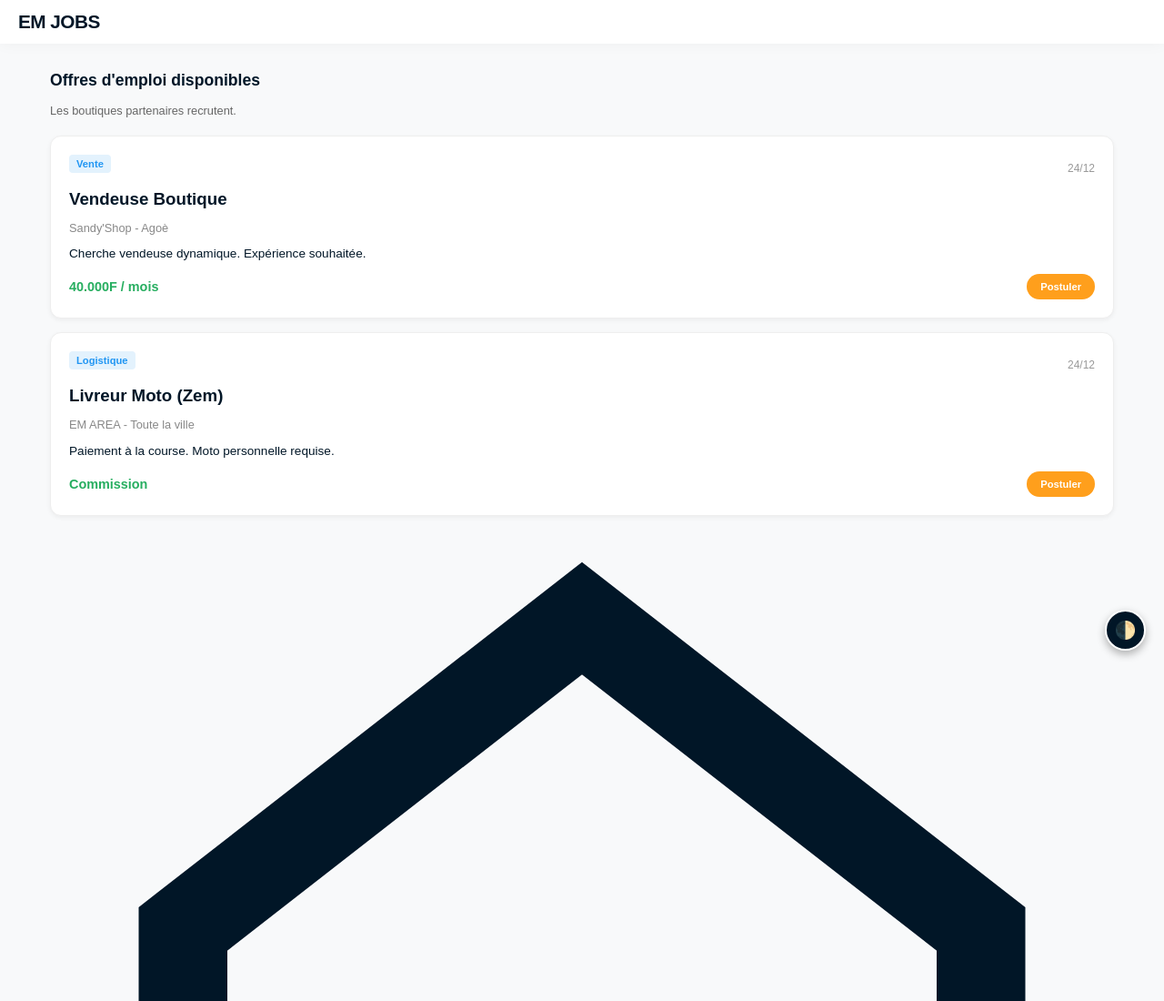
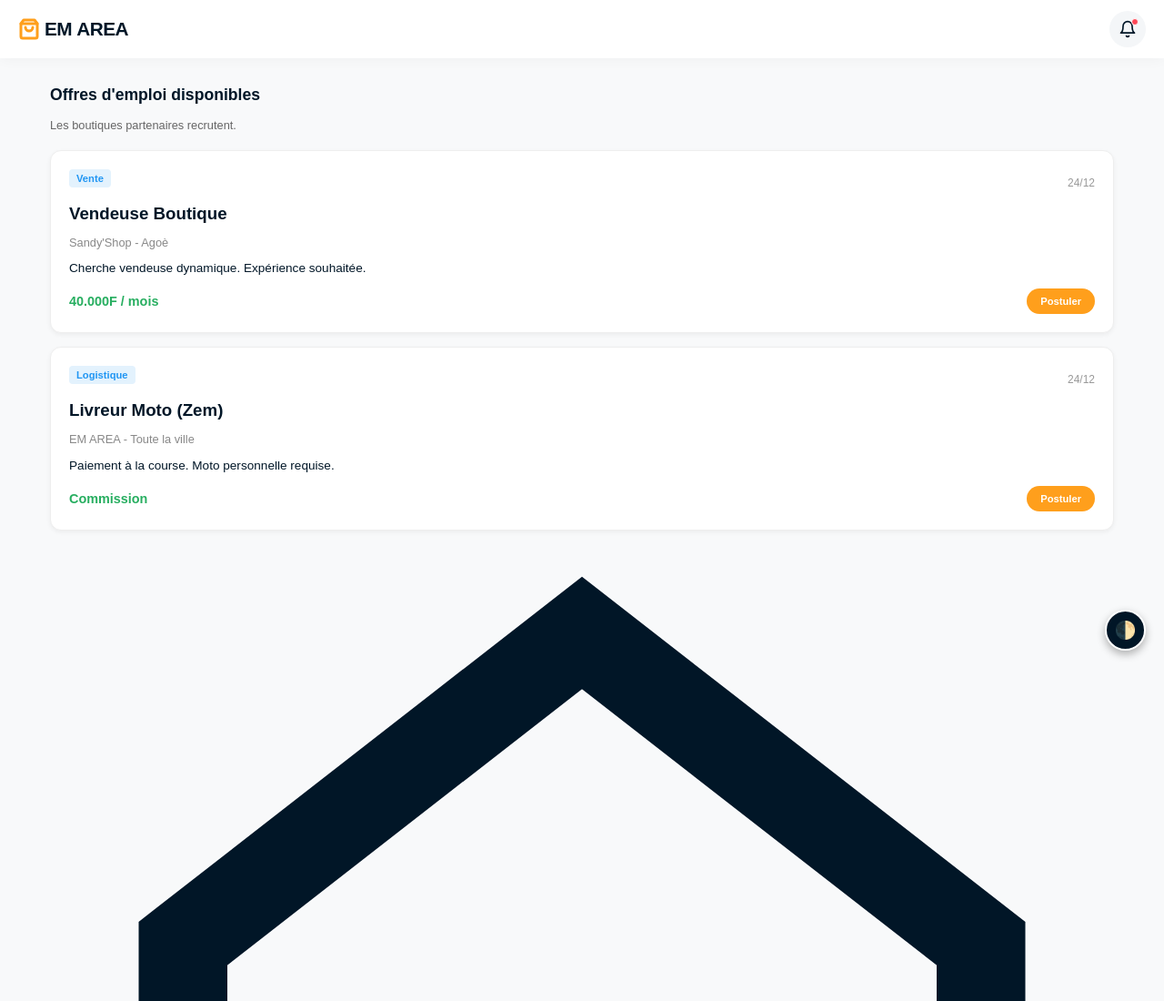
Before and after one commit to Urbain7/EMAREA, a plain HTML site: page jobs.html in a window 1280 px wide. Shown: the top 1100 px of the page at 91% size. Drawn offline with Linux system fonts and the light colour scheme.

Commit message:
Update jobs.html

```diff
--- a/jobs.html
+++ b/jobs.html
@@ -15,9 +15,18 @@
 </head>
 <body>
     <header class="app-header">
-        <a href="index.html" class="logo">EM <span>JOBS</span></a>
-        <!-- Plus besoin de lien retour, on a le menu du bas -->
-    </header>
+    <a href="index.html" class="logo">
+        <!-- Petit logo SVG intégré pour faire pro -->
+        <svg width="24" height="24" viewBox="0 0 24 24" fill="none" stroke="#FF9F1C" stroke-width="3" stroke-linecap="round" stroke-linejoin="round"><path d="M6 2L3 6v14a2 2 0 0 0 2 2h14a2 2 0 0 0 2-2V6l-3-4z"></path><line x1="3" y1="6" x2="21" y2="6"></line><path d="M16 10a4 4 0 0 1-8 0"></path></svg>
+        EM <span>AREA</span>
+    </a>
+
+    <!-- Bouton Notifications -->
+    <div class="header-icon-btn" onclick="alert('Aucune nouvelle notification.')">
+        <svg width="20" height="20" viewBox="0 0 24 24" fill="none" stroke="currentColor" stroke-width="2" stroke-linecap="round" stroke-linejoin="round"><path d="M18 8A6 6 0 0 0 6 8c0 7-3 9-3 9h18s-3-2-3-9"></path><path d="M13.73 21a2 2 0 0 1-3.46 0"></path></svg>
+        <span class="notif-dot"></span> <!-- Le petit point rouge -->
+    </div>
+</header>
 
     <div class="container">
         <div class="section-title">Offres d'emploi disponibles</div>
```
